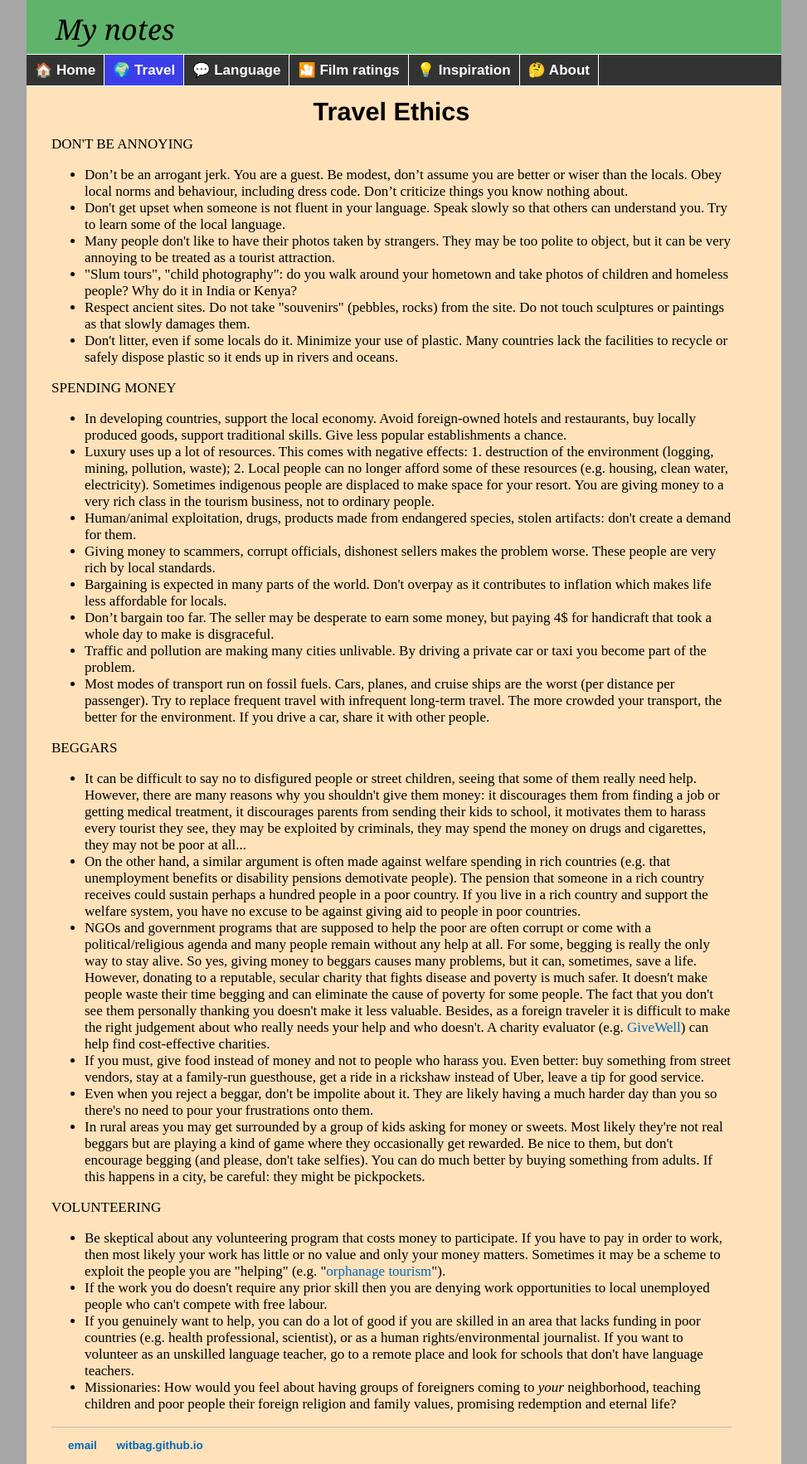
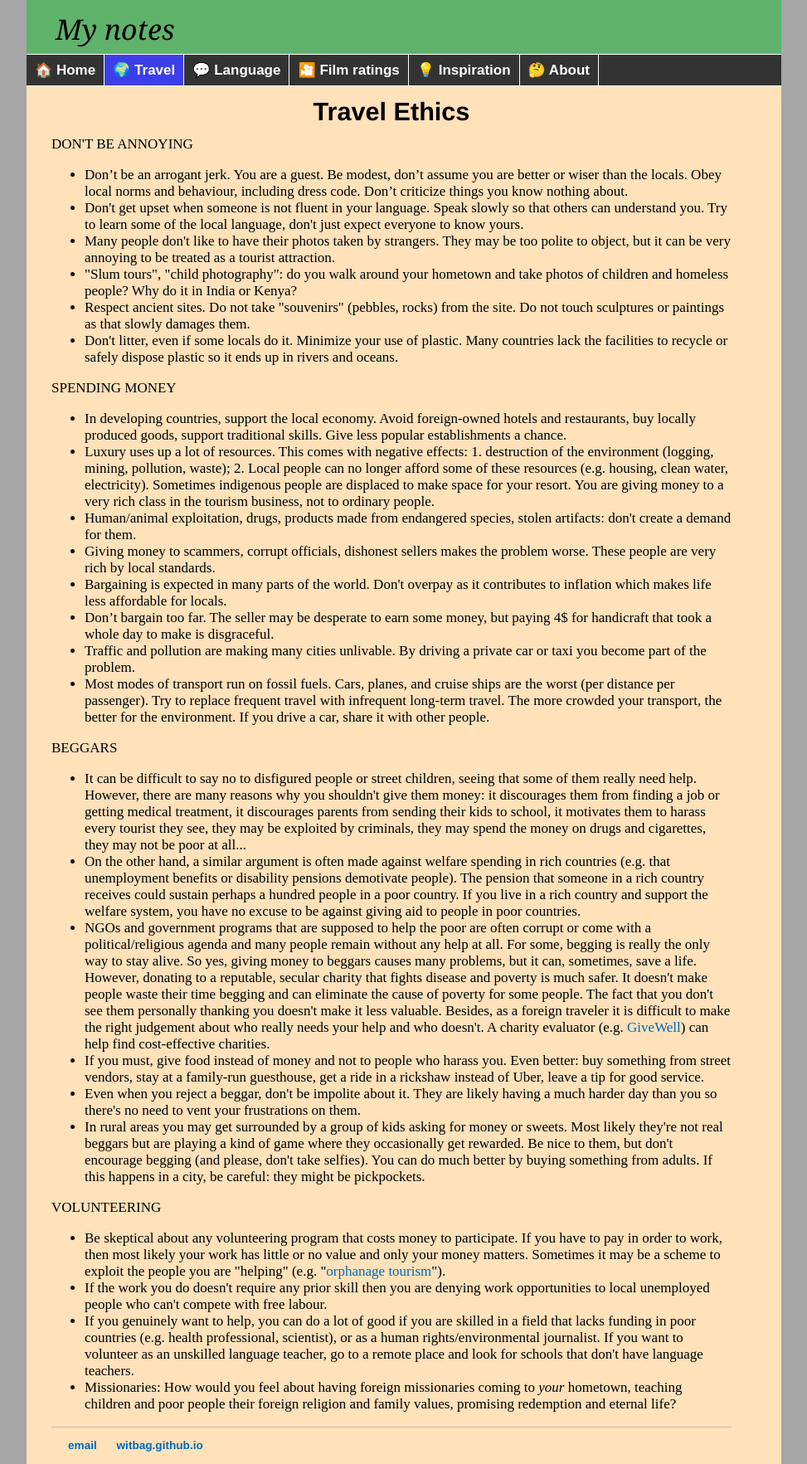
Before and after one commit to witbag/witbag.github.io, a Jekyll site: the page built from travel/ethics.html, in a window 1280 px wide. Shown: the whole page at 83% size, without its empty margins (153-1126 px from the left). Built offline with Jekyll 4.4.1, drawn with Linux system fonts in a browser that asks for light colours.

Commit message:
Update ethics.html

```diff
--- a/travel/ethics.html
+++ b/travel/ethics.html
@@ -11,7 +11,7 @@ title: Travel advice
 <a id="annoying"></a>DON'T BE ANNOYING<br>
 <ul>
 <li>Don’t be an arrogant jerk. You are a guest. Be modest, don’t assume you are better or wiser than the locals. Obey local norms and behaviour, including dress code. Don’t criticize things you know nothing about.
-<li>Don't get upset when someone is not fluent in your language. Speak slowly so that others can understand you. Try to learn some of the local language.
+<li>Don't get upset when someone is not fluent in your language. Speak slowly so that others can understand you. Try to learn some of the local language, don't just expect everyone to know yours.
 <li>Many people don't like to have their photos taken by strangers. They may be too polite to object, but it can be very annoying to be treated as a tourist attraction.
 <li>"Slum tours", "child photography": do you walk around your hometown and take photos of children and homeless people? Why do it in India or Kenya?
 <li>Respect ancient sites. Do not take "souvenirs" (pebbles, rocks) from the site. Do not touch sculptures or paintings as that slowly damages them.
@@ -34,12 +34,12 @@ title: Travel advice
 <li>On the other hand, a similar argument is often made against welfare spending in rich countries (e.g. that unemployment benefits or disability pensions demotivate people). The pension that someone in a rich country receives could sustain perhaps a hundred people in a poor country. If you live in a rich country and support the welfare system, you have no excuse to be against giving aid to people in poor countries.
 <li>NGOs and government programs that are supposed to help the poor are often corrupt or come with a political/religious agenda and many people remain without any help at all. For some, begging is really the only way to stay alive. So yes, giving money to beggars causes many problems, but it can, sometimes, save a life. However, donating to a reputable, secular charity that fights disease and poverty is much safer. It doesn't make people waste their time begging and can eliminate the cause of poverty for some people. The fact that you don't see them personally thanking you doesn't make it less valuable. Besides, as a foreign traveler it is difficult to make the right judgement about who really needs your help and who doesn't. A charity evaluator (e.g. <a href="https://www.givewell.org/" target=_blank>GiveWell</a>) can help find cost-effective charities.
 <li>If you must, give food instead of money and not to people who harass you. Even better: buy something from street vendors, stay at a family-run guesthouse, get a ride in a rickshaw instead of Uber, leave a tip for good service.
-<li>Even when you reject a beggar, don't be impolite about it. They are likely having a much harder day than you so there's no need to pour your frustrations onto them.
+<li>Even when you reject a beggar, don't be impolite about it. They are likely having a much harder day than you so there's no need to vent your frustrations on them.
 <li>In rural areas you may get surrounded by a group of kids asking for money or sweets. Most likely they're not real beggars but are playing a kind of game where they occasionally get rewarded. Be nice to them, but don't encourage begging (and please, don't take selfies). You can do much better by buying something from adults. If this happens in a city, be careful: they might be pickpockets.
 </ul>
 <a id="volun"></a><p>VOLUNTEERING</p>
 <ul>
 <li>Be skeptical about any volunteering program that costs money to participate. If you have to pay in order to work, then most likely your work has little or no value and only your money matters. Sometimes it may be a scheme to exploit the people you are "helping" (e.g. "<a href="https://www.theguardian.com/world/orphanage-tourism" target=_blank>orphanage tourism</a>").
 <li>If the work you do doesn't require any prior skill then you are denying work opportunities to local unemployed people who can't compete with free labour.
-<li>If you genuinely want to help, you can do a lot of good if you are skilled in an area that lacks funding in poor countries (e.g. health professional, scientist), or as a human rights/environmental journalist. If you want to volunteer as an unskilled language teacher, go to a remote place and look for schools that don't have language teachers.
-<li>Missionaries: How would you feel about having groups of foreigners coming to <i>your</i> neighborhood, teaching children and poor people their foreign religion and family values, promising redemption and eternal life?
+<li>If you genuinely want to help, you can do a lot of good if you are skilled in a field that lacks funding in poor countries (e.g. health professional, scientist), or as a human rights/environmental journalist. If you want to volunteer as an unskilled language teacher, go to a remote place and look for schools that don't have language teachers.
+<li>Missionaries: How would you feel about having foreign missionaries coming to <i>your</i> hometown, teaching children and poor people their foreign religion and family values, promising redemption and eternal life?
```
